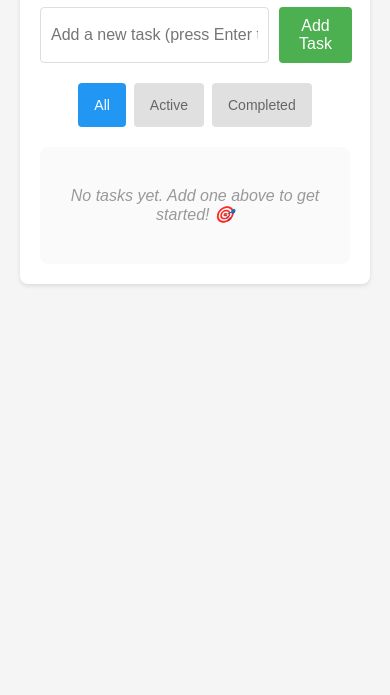
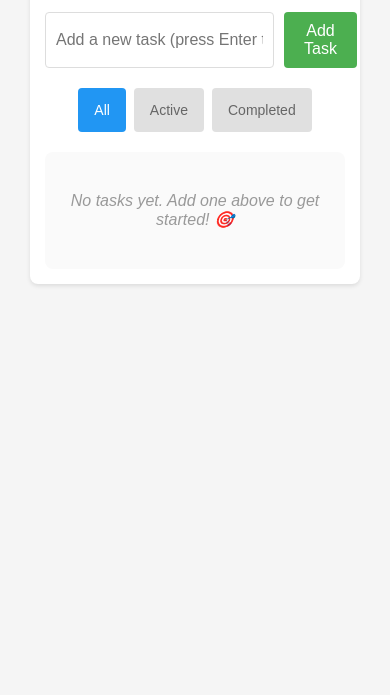
Before and after one commit to mshatsky1/miniature-potato, a website: page index.html in a window 390 px wide. Shown: the part 149-844 px from the top of the page. Drawn offline with Linux system fonts and the light colour scheme.

Commit message:
Improve mobile responsiveness with adjusted container padding

```diff
--- a/styles.css
+++ b/styles.css
@@ -295,6 +295,11 @@ h1 {
 
 /* Mobile touch target improvements */
 @media (max-width: 768px) {
+    .container {
+        padding: 15px;
+        margin: 10px;
+    }
+
     .edit-btn,
     .delete-btn,
     .clear-btn,
```
